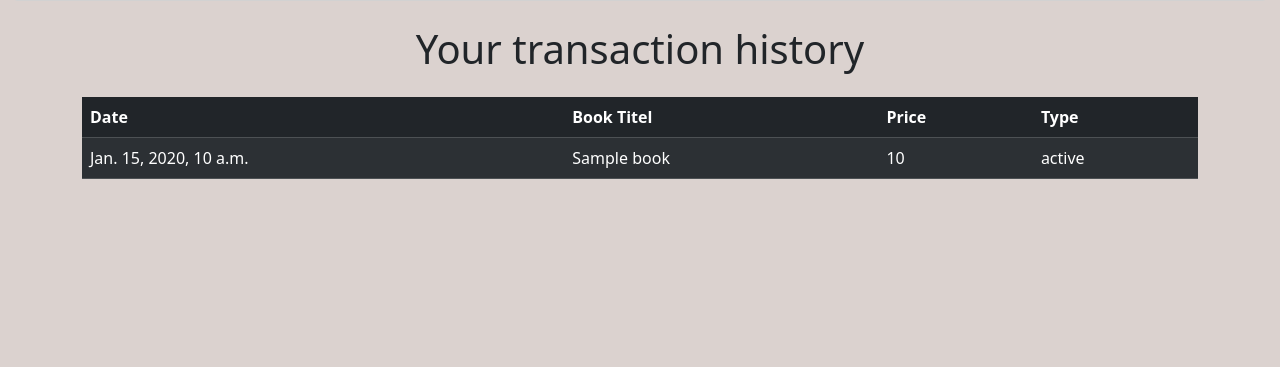
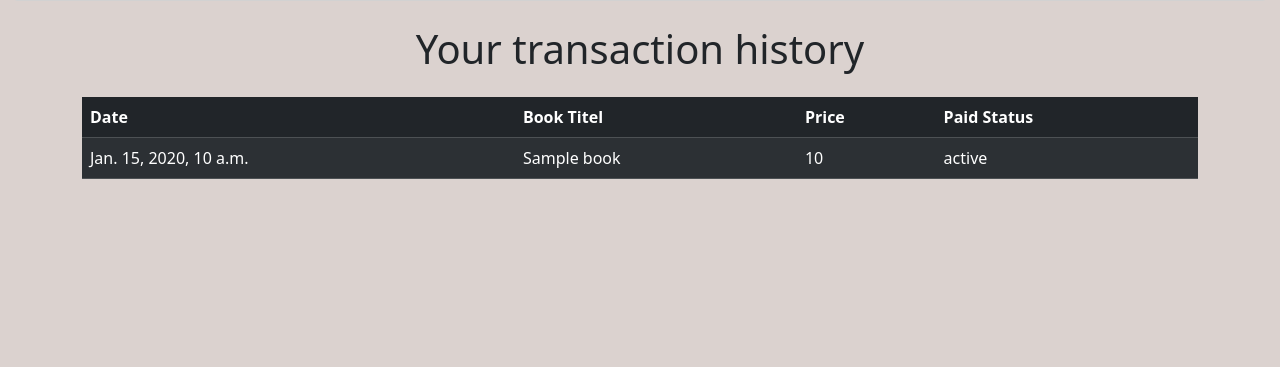
Before and after one commit to mdshakibalrayhan/library_management, a Django app: template profile_app/templates/profile.html in a window 1280 px wide. Shown: the part 553-920 px from the top of the page. Run offline with Django 5.2, Linux system fonts and the light colour scheme; data comes from the database, SQL or seed files in the repository; the template is opened without the code that fills it: values that come from a table or form of the project are taken from there, most other values are stand-ins (such as "Sample title", 1, 10 or a date in 2020).

Commit message:
corrected status

```diff
--- a/profile_app/templates/profile.html
+++ b/profile_app/templates/profile.html
@@ -27,7 +27,7 @@
         <th scope="col">Date</th>
         <th scope="col">Book Titel</th>
         <th scope="col">Price</th>
-        <th scope="col">Type</th>
+        <th scope="col">Paid Status</th>
       </tr>
     </thead>
     <tbody>
```
